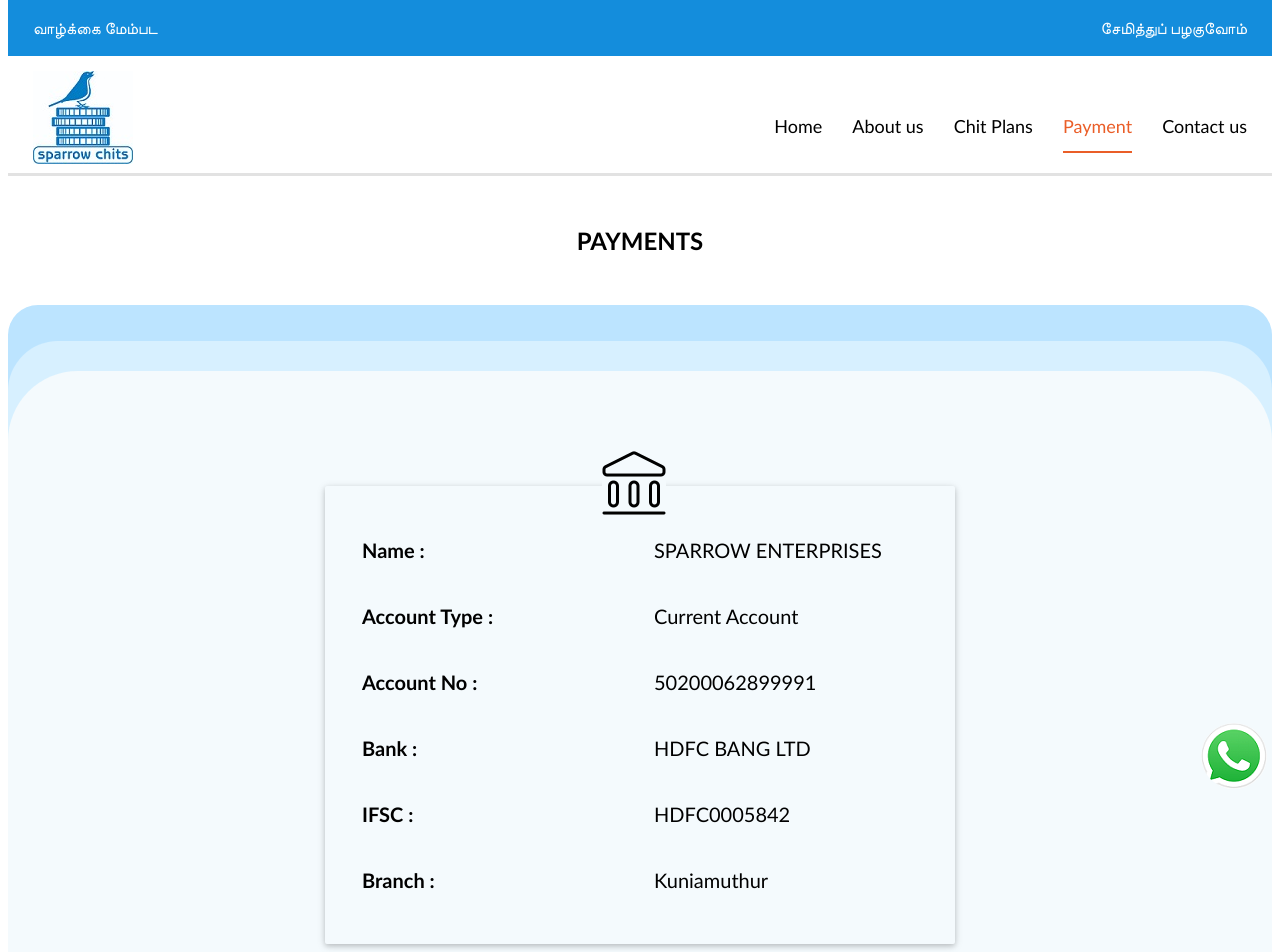
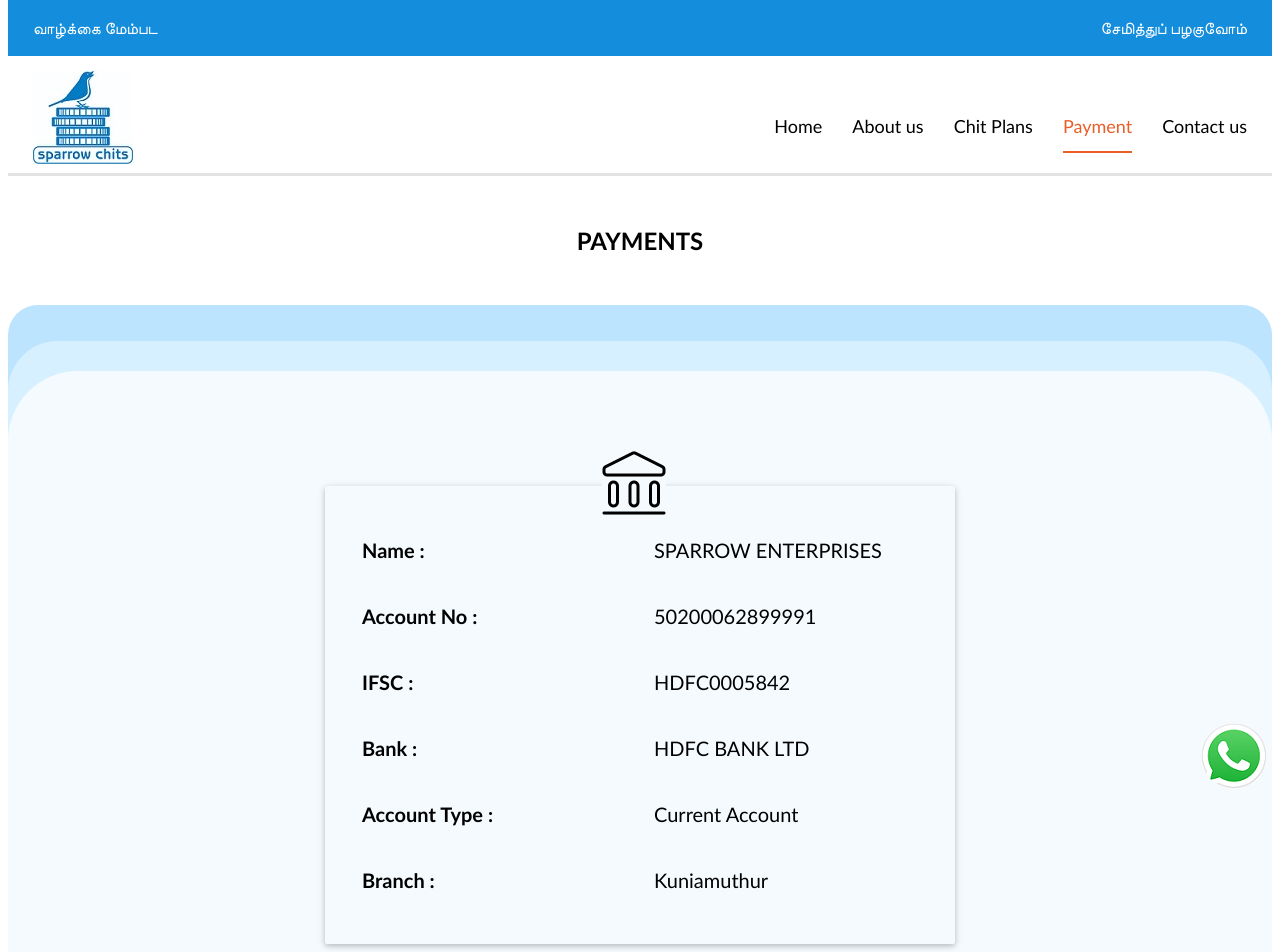
Before and after one commit to harithilak27/sparrowChits-angular-project, an Angular app: page /planning in a window 1280 px wide. Shown: the top 952 px of the page. Built offline with nearby package versions, Linux system fonts and the light colour scheme.

Commit message:
account number corrections updateted

```diff
--- a/src/app/planning/planning.component.html
+++ b/src/app/planning/planning.component.html
@@ -15,24 +15,25 @@
                     </tr>
 
                     <tr>
-                        <td><p><b>Account Type :</b></p></td>
-                        <td><p>Current Account</p></td>
+                        <td><p><b>Account No :</b></p></td>
+                        <td><p>50200062899991</p></td>
                     </tr>
 
 
                     <tr>
-                        <td><p><b>Account No :</b></p></td>
-                        <td><p>50200062899991</p></td>
+                        <td><p><b>IFSC  :</b></p></td>
+                        <td><p>HDFC0005842</p></td>
                     </tr>
 
                     <tr>
                         <td><p><b>Bank :</b></p></td>
-                        <td><p>HDFC BANG LTD</p></td>
+                        <td><p>HDFC BANK LTD</p></td>
                     </tr>
 
                     <tr>
-                        <td><p><b>IFSC  :</b></p></td>
-                        <td><p>HDFC0005842</p></td>
+                        <td><p><b>Account Type :</b></p></td>
+                        <td><p>Current Account</p></td>
+
                     </tr>
 
                     <tr>
```
